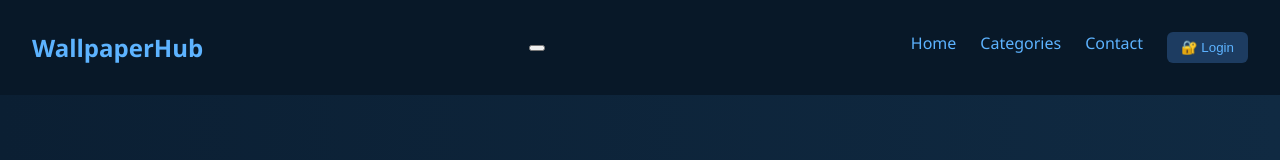
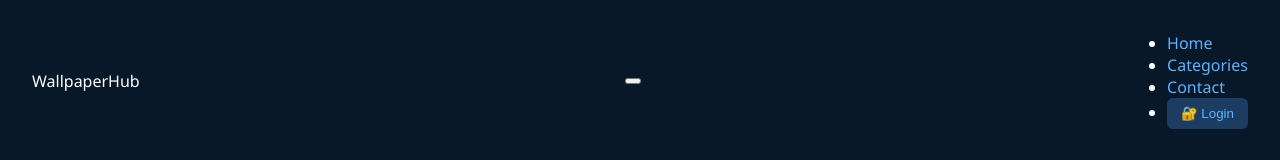
Before and after one commit to VatsalBairagi20/WallpaperHub-Frontend, a React (Create React App) app: page /categories in a window 1280 px wide. Shown: the top 160 px of the page. Built offline with nearby package versions, Linux system fonts and the light colour scheme; no server answers.

Commit message:
Update CategoryPage.css

```diff
--- a/src/pages/CategoryPage/CategoryPage.css
+++ b/src/pages/CategoryPage/CategoryPage.css
@@ -26,7 +26,7 @@ a:hover {
   box-shadow: 0 2px 10px rgba(0, 0, 0, 0.3);
 }
 
-.category-logo {
+/* .category-logo {
   font-size: 1.5rem;
   font-weight: bold;
   color: #5db3ff;
@@ -46,7 +46,7 @@ a:hover {
 
 .category-nav-item a:hover {
   color: #5db3ff;
-}
+} */
 
 .category-login-btn {
   background-color: #1d3c61;
```
